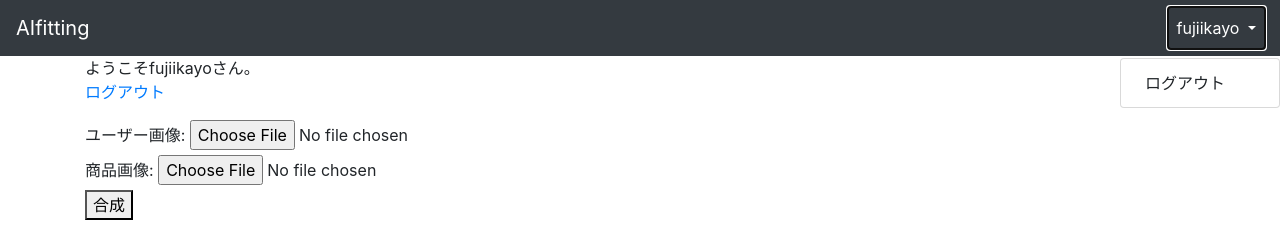
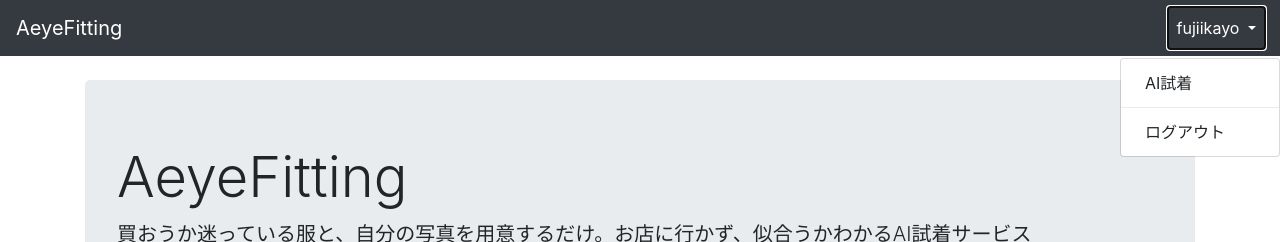
Before and after one commit to kayofujii/ai_fitting, a Django app: page / in a window 1280 px wide, after a click that opens the changed part. Shown: the top 242 px of the page. Run offline with Django 3.2, Linux system fonts and the light colour scheme; a user stored in the database is signed in; data comes from the database, SQL or seed files in the repository; both versions use the stored data as it was after the commit.

Commit message:
デザイン修正

```diff
--- a/config/settings.py
+++ b/config/settings.py
@@ -134,6 +134,6 @@ MEDIA_ROOT = os.path.join(BASE_DIR, "media")
 MEDIA_URL = "/media/"
 
 LOGIN_REDIRECT_URL = 'index'
-LOGOUT_REDIRECT_URL = 'index'
+LOGOUT_REDIRECT_URL = 'home'
 
 CRISPY_TEMPLATE_PACK = 'bootstrap4'
--- a/face/urls.py
+++ b/face/urls.py
@@ -3,6 +3,7 @@ from django.urls import path
 from . import views
 
 urlpatterns = [
-    path("", views.index, name="index"),
+    path('', views.home, name='home'),
+    path("index", views.index, name="index"),
     path("upload", views.upload_image, name="upload"),
 ]
--- a/face/views.py
+++ b/face/views.py
@@ -4,6 +4,7 @@ import os.path
 import cv2
 import numpy as np
 from django.conf import settings
+from django.contrib.auth.decorators import login_required
 from django.shortcuts import redirect, render
 from PIL import Image, ImageDraw, ImageFilter
 
@@ -11,16 +12,23 @@ from .forms import ImageForm
 from .models import UploadedImage
 
 
+def home(request):
+    params = {}
+
+    return render(request, "home.html", params)
+
+
+@login_required
 def index(request):
     params = {}
-    if request.user:
-        params["form"] = ImageForm()
-        params["uploaded_images"] = UploadedImage.objects.filter(author=request.user).order_by(
-            '-created_at')
+    params["form"] = ImageForm()
+    params["uploaded_images"] = UploadedImage.objects.filter(author=request.user).order_by(
+        '-created_at')
 
     return render(request, "index.html", params)
 
 
+@login_required
 def upload_image(request):
     if request.method == "POST":
         form = ImageForm(request.POST, request.FILES)
--- a/templates/base.html
+++ b/templates/base.html
@@ -9,7 +9,7 @@
 </head>
 <body>
     <nav class="navbar navbar-expand-lg navbar-dark bg-dark">
-        <a class="navbar-brand" href="{% url 'index' %}">AIfitting</a>
+        <a class="navbar-brand" href="{% url 'home' %}">AeyeFitting</a>
         {% comment %} {% if user.is_authenticated %}
             <ul class="navbar-nav mr-auto">
                 <li class="nav-item">
@@ -34,10 +34,10 @@
                         </a>
                         <div class="dropdown-menu dropdown-menu-lg-right"
                         aria-labelledby="navbarDropdown">
-                            {% comment %} <a class="dropdown-item"
-                            href="{% url 'password_change'%}">Change password
+                            <a class="dropdown-item"
+                            href="{% url 'index'%}">AI試着
                             </a>
-                            <div class="dropdown-divider"></div> {% endcomment %}
+                            <div class="dropdown-divider"></div>
                             <a class="dropdown-item" href="{% url 'logout' %}">
                             ログアウト
                             </a>
--- /dev/null
+++ b/templates/home.html
@@ -0,0 +1,21 @@
+{% extends 'base.html' %}
+{% block title %}Home{% endblock title %}
+
+{% block content %}
+    <br/>
+    <div class="jumbotron">
+        <h1 class="display-4">AeyeFitting</h1>
+        <p class="lead">買おうか迷っている服と、自分の写真を用意するだけ。お店に行かず、似合うかわかるAI試着サービス</p>
+        <p class="lead">
+            <a class="btn btn-primary btn-lg" href="{% url 'index' %}"
+            role="button">AI試着</a>
+        </p>
+    </div>
+{% if user.is_authenticated %}
+    ようこそ、{{ user.username }}さん。<br>
+{% else %}
+    <p><a href="{% url 'login' %}">ログイン</a></p>
+    <p><a href="{% url 'signup' %}">新規登録</a></p>
+{% endif %}
+
+{% endblock content %}
--- a/templates/index.html
+++ b/templates/index.html
@@ -2,36 +2,46 @@
 {% block title %}Home{% endblock title %}
 
 {% block content %}
-    {% comment %} <br/>
-    <div class="jumbotron">
-        <h1 class="display-4">Newspaper app</h1>
-        <p class="lead">A Newspaper website built with Django.</p>
-        <p class="lead">
-            <a class="btn btn-primary btn-lg" href=""
-            role="button">View All Articles</a>
-        </p>
-    </div> {% endcomment %}
-{% if user.is_authenticated %}
-    ようこそ{{ user.username }}さん。
-    <p><a href="{% url 'logout' %}">ログアウト</a></p>
+        <div class='row mt-5'>
+            <div class="col-md-6">
                 <form method="post" action="{% url 'upload' %}" enctype="multipart/form-data">
                     {% csrf_token %}
-        <div><label>{{ form.user_im.label }}</label>: {{ form.user_im }}</div>
-        <div><label>{{ form.product_im.label }}</label>: {{ form.product_im }}</div>
-        <button type="submit">合成</button>
+                    <div class="input-group mb-3">
+                        <div class="input-group-prepend">
+                            <span class="input-group-text" id="inputGroupFileAddon01">アップロード</span>
+                        </div>
+                        <div class="custom-file">
+                            <input type="file" class="custom-file-input" name="user_im" id="inputGroupFile01" aria-describedby="inputGroupFileAddon01">
+                            <label class="custom-file-label" for="inputGroupFile01">ユーザー画像を選択する</label>
+                        </div>
+                    </div>
+                    <div class="input-group mb-3">
+                        <div class="input-group-prepend">
+                            <span class="input-group-text" id="inputGroupFileAddon01">アップロード</span>
+                        </div>
+                        <div class="custom-file">
+                            <input type="file" class="custom-file-input" name="product_im" id="inputGroupFile01" aria-describedby="inputGroupFileAddon01">
+                            <label class="custom-file-label" for="inputGroupFile01">商品画像を選択する</label>
+                        </div>
+                    </div>
+                    <div class="text-center">
+                        <button class="btn btn-primary btn-lg" type="submit">試着する</button>
+                    </div>
                 </form>
+            </div>
+        </div>
         <div class="row my-4">
-        <div class="col-md-8">
+            <div class="col-md-6">
                 {% for im in uploaded_images %}
                     <div class="card mb-4 index">
-                    <img class="card-img-top index-img" src="{{ im.image.url }}" width="10%" height="10%"/>
+                        <img class="img-thumbnail" src="{{ im.image.url }}" />
                     </div>
                 {% endfor %}
             </div>
         </div>
-{% else %}
-    <p><a href="{% url 'login' %}">ログイン</a></p>
-    <p><a href="{% url 'signup' %}">新規登録</a></p>
-{% endif %}
 
+    <script src="https://cdn.jsdelivr.net/npm/bs-custom-file-input/dist/bs-custom-file-input.js"></script>
+    <script>
+        bsCustomFileInput.init();
+    </script>
 {% endblock content %}
```
Also changed, not shown: db.sqlite3. Lines whose indentation alone changed are shown as unchanged.
